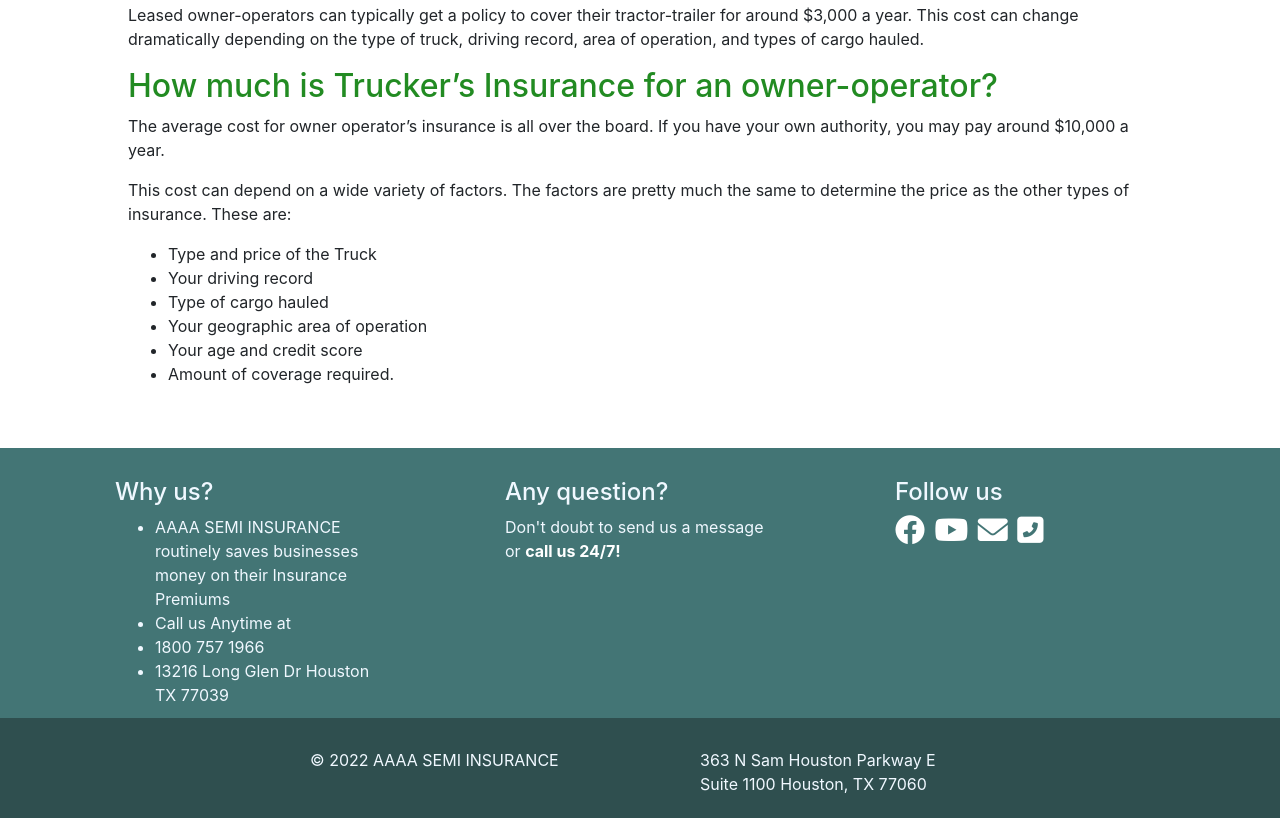
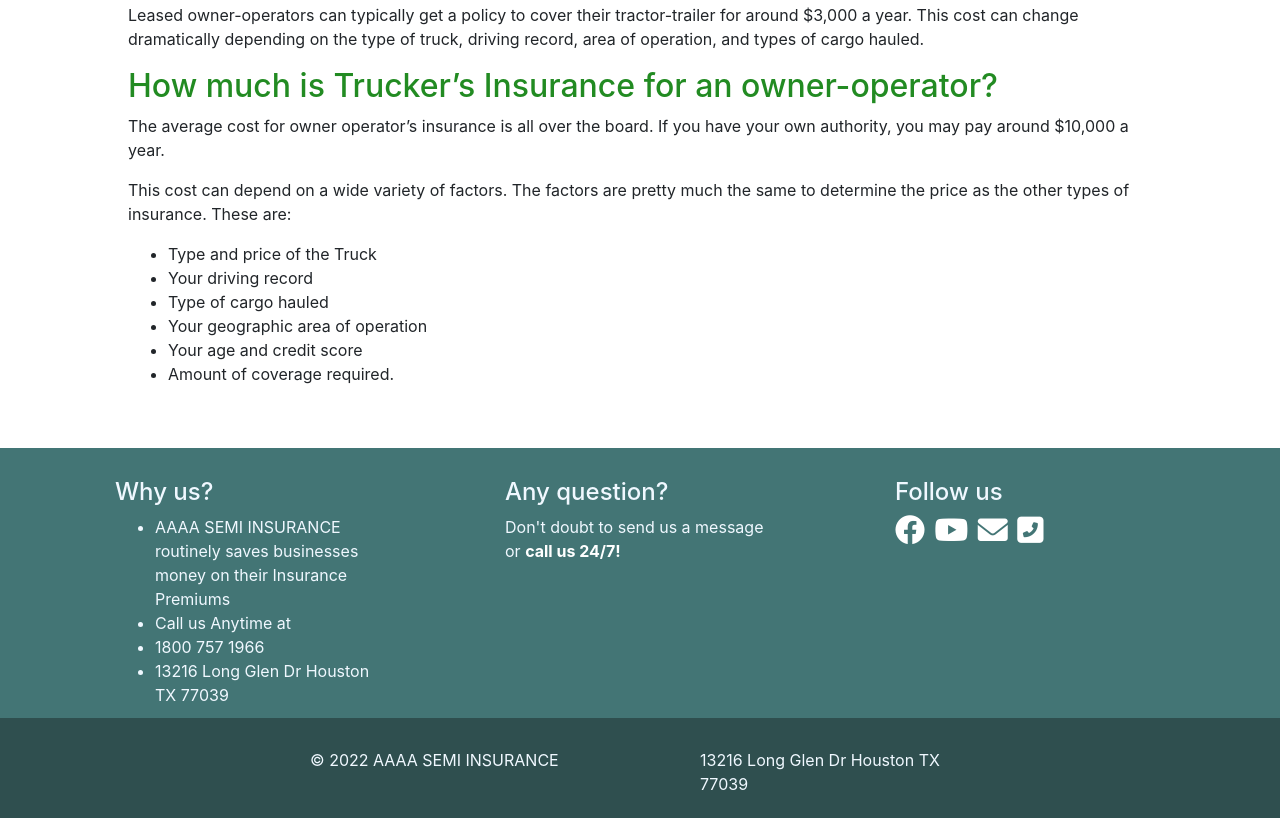
Before and after one commit to Niels-Bored/insurance, a plain HTML site: page index.html in a window 1280 px wide. Shown: the part 3646-4464 px from the top of the page. Drawn offline with nearby package versions, Linux system fonts and the light colour scheme.

Commit message:
Cambio direccion

```diff
--- a/index.html
+++ b/index.html
@@ -630,7 +630,7 @@
       <footer class="contenedor">
         <p class="caja">© 2022 AAAA SEMI INSURANCE</p>
         <div class="caja">
-          <p>363 N Sam Houston Parkway E Suite 1100 Houston, TX 77060</p>
+          <p>13216 Long Glen Dr Houston TX 77039</p>
         </div>
       </footer>
     </div>
```
Also changed, not shown: success.html (+1 -1 lines).
